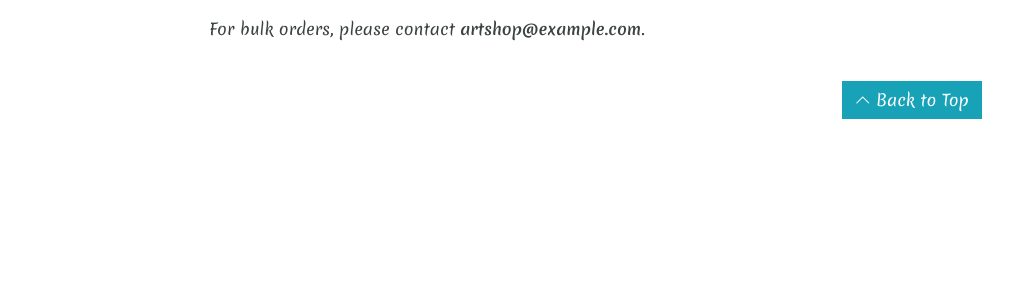
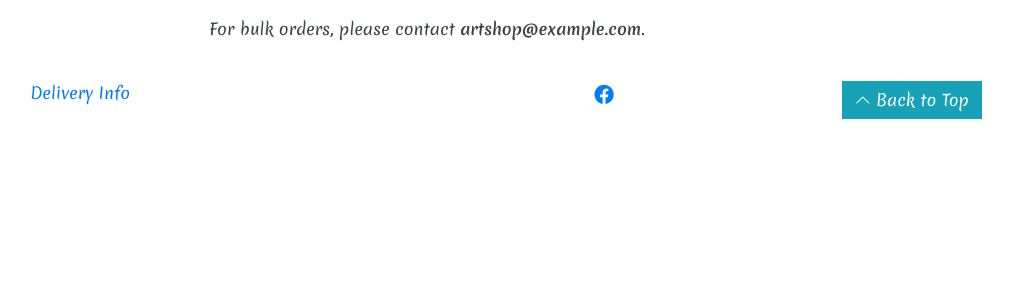
Before and after one commit to SiobhanP1/art-shop-ecommerce-store, a Django app: page /artwork/ in a window 1280 px wide. Shown: the part 225-525 px from the top of the page, without its empty margins (213-1226 px from the left). Run offline with Django 3.2, Linux system fonts and the light colour scheme; data that the repository does not hold is empty; some libraries are stand-ins or nearby versions; some web fonts are replaced.

Commit message:
Create includes folder with footer.html file and add to templates

```diff
--- a/basket/templates/basket/basket.html
+++ b/basket/templates/basket/basket.html
@@ -78,6 +78,7 @@
         </div>
     </div>
 </section>
+{% include 'includes/footer.html' %}
 {% endblock %}
 
 {% block postloadjs %}
--- a/checkout/templates/checkout/checkout.html
+++ b/checkout/templates/checkout/checkout.html
@@ -90,6 +90,8 @@
     </div>
 </div>
 
+{% include 'includes/footer.html' %}
+
 <!--Loading overlay-->
 <div id="loading-overlay" class="d-flex justify-content-center hidden">
     <div class="spinner-border" role="status">
--- a/checkout/templates/checkout/checkout_success.html
+++ b/checkout/templates/checkout/checkout_success.html
@@ -165,6 +165,7 @@
         </section>
     </div>
 </div>
+{% include 'includes/footer.html' %}
 {% endblock %}
 
 {% block postloadjs %}
--- a/home/templates/home/index.html
+++ b/home/templates/home/index.html
@@ -21,4 +21,6 @@
         </div>
     </div>
 </section>
+
+{% include 'includes/footer.html' %}
 {% endblock %}
--- a/products/templates/products/all_artwork.html
+++ b/products/templates/products/all_artwork.html
@@ -53,12 +53,15 @@
     </div>
 
     <!--Back to top of page button-->
-    <div class="btn btn-info back-to-top-btn rounded-0 float-right mb-10">
+    <div class="btn btn-info back-to-top-btn rounded-0 float-right mb-25">
         <a class="back-to-top-link">
             <i class="bi bi-chevron-up my-auto mx-auto"></i>  Back to Top
         </a>
     </div>
 </section>
+
+{% include 'includes/footer.html' %}
+
 {% endblock %}
 
 {% block postloadjs %}
--- a/products/templates/products/artwork_detail.html
+++ b/products/templates/products/artwork_detail.html
@@ -46,6 +46,7 @@
     </div>
 
 </section>
+{% include 'includes/footer.html' %}
 {% endblock %}
 
 {% block postloadjs %}
--- a/profiles/templates/profiles/profile.html
+++ b/profiles/templates/profiles/profile.html
@@ -68,7 +68,7 @@
 </section>
 </div>
 </div>
-
+{% include 'includes/footer.html' %}
 {% endblock %}
 
 {% block postloadjs %}
--- a/static/css/base.css
+++ b/static/css/base.css
@@ -102,3 +102,11 @@ box-shadow: 0 1px 3px 0 #cfd7df;
     max-height: 400px;
     overflow-y: auto;
 }
+
+/* -------------------------------- Footer */
+
+.social-icon {
+    font-size: larger;
+}
+
+/* -------------------------------- Media Queries */
--- a/templates/allauth/account/logout.html
+++ b/templates/allauth/account/logout.html
@@ -17,5 +17,4 @@
   <button type="submit">{% trans 'Sign Out' %}</button>
 </form>
 
-
 {% endblock %}
--- a/templates/allauth/account/password_change.html
+++ b/templates/allauth/account/password_change.html
@@ -13,4 +13,5 @@
         {{ form|crispy }}
         <button type="submit" name="action">{% trans "Change Password" %}</button>
     </form>
+
 {% endblock %}
--- a/templates/allauth/account/password_reset.html
+++ b/templates/allauth/account/password_reset.html
@@ -21,4 +21,5 @@
     </form>
 
     <p>{% blocktrans %}Please contact us if you have any trouble resetting your password.{% endblocktrans %}</p>
-{% endblock %}
+
+    {% endblock %}
--- a/templates/allauth/account/password_reset_done.html
+++ b/templates/allauth/account/password_reset_done.html
@@ -14,4 +14,5 @@
     {% endif %}
 
     <p>{% blocktrans %}We have sent you an e-mail. Please contact us if you do not receive it within a few minutes.{% endblocktrans %}</p>
-{% endblock %}
+
+    {% endblock %}
--- /dev/null
+++ b/templates/includes/footer.html
@@ -0,0 +1,14 @@
+<footer>
+<div class="container-fluid mb-3">
+    <ol class="list-inline d-flex justify-content-around">
+        <li class="list-inline-item">
+            <a href="">Delivery Info</a>
+        </li>
+        <li class="list-inline-item social-icon">
+            <a href="">
+                <i class="bi bi-facebook my-auto mx-auto"></i>
+            </a>
+        </li>
+    </ol>
+</div>
+</footer>
```
